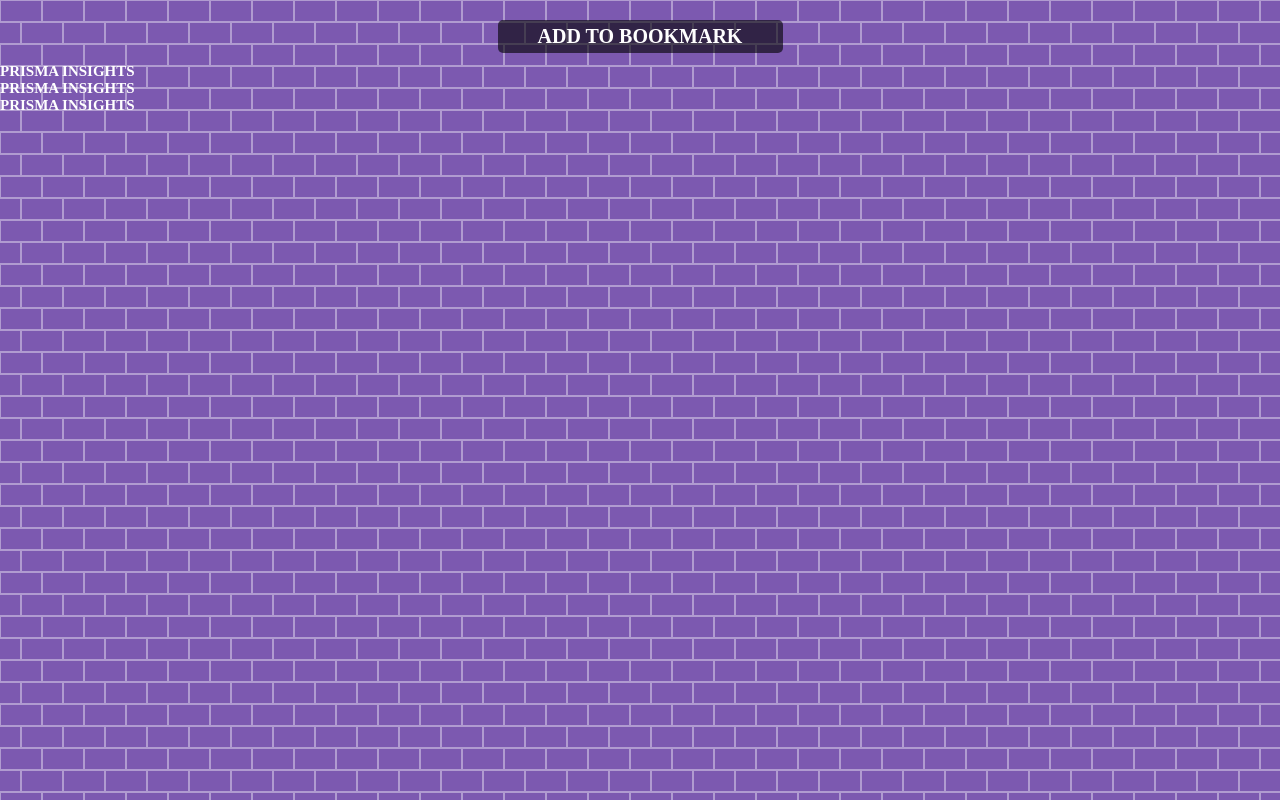
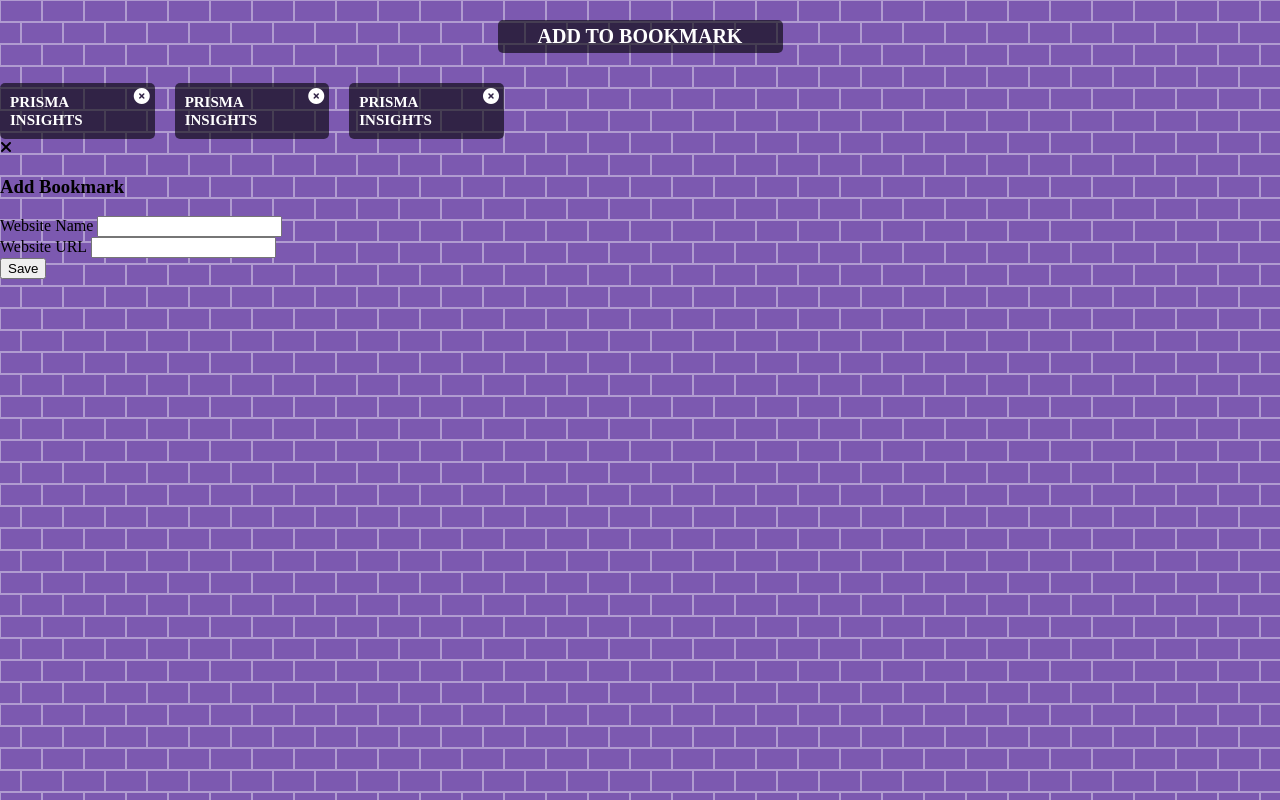
Before and after one commit to Hafeezullahkakar/Js_Project7_Bookmark_Keeper, a plain HTML site: page index.html in a window 1280 px wide. Drawn offline with Linux system fonts and the light colour scheme.

Commit message:
added modal

```diff
--- a/index.html
+++ b/index.html
@@ -6,21 +6,54 @@
     <meta name="viewport" content="width=device-width, initial-scale=1.0">
     <title>Bookmark Keeper</title>
     <link rel="stylesheet" href="style.css">
+    <script src="https://kit.fontawesome.com/ef03197933.js" crossorigin="anonymous"></script>
 </head>
 <body>
     <!-- Button to add bookmark -->
 
     <h1 id="add-to-bookmark">Add to bookmark</h1>
-    <div class="container" id="bookmark-container">
-        <a href="https://prismainsights.tech">Prisma Insights</a>
+
+    <div class="container">
+            <div class="bm-container">
+        <i class="fas fa-times-circle" id="delete-bm" title="delete bookmark"></i>
+          <div class="item" id="bookmark-item">
+        <a href="https://prismainsights.tech" target="_blank">Prisma Insights</a>
+          </div>
     </div>
-    <div class="container" id="bookmark-container">
-        <a href="https://prismainsights.tech">Prisma Insights</a>
+    <div class="bm-container">
+        <i class="fas fa-times-circle" id="delete-bm" title="delete bookmark"></i>
+          <div class="item" id="bookmark-item">
+        <a href="https://prismainsights.tech" target="_blank">Prisma Insights</a>
+          </div>
     </div>
-    <div class="container" id="bookmark-container">
-        <a href="https://prismainsights.tech">Prisma Insights</a>
+    <div class="bm-container">
+        <i class="fas fa-times-circle" id="delete-bm" title="delete bookmark"></i>
+          <div class="item" id="bookmark-item">
+        <a href="https://prismainsights.tech" target="_blank">Prisma Insights</a>
+          </div>
     </div>
+</div>
+<!-- Modal  -->
+<div class="model-container show-model"  id="model-container">
+        <div class="model">
+            <i class="fas fa-times close-icon" id="close-model"></i>
+            <div class="header"><h3>Add Bookmark</h3></div>
+            <form id="form">
+            <div class="model-content">
+            <div class="group">
+                <label for="website-name" class="website-name">Website Name</label>
+                <input type="text" id="website-name" class="website-name">
+            </div>
+            <div class="group">
+                <label for="website-url" class="website-url">Website URL</label>
+                <input type="text" id="website-url" class="website-url">
+             </div>
+            </div>
+            <button type="submit" id="btn">Save</button>
+            </form>
+        </div>
 
+    </div>
 
     <script src="script.js"></script>
 </body>
```
